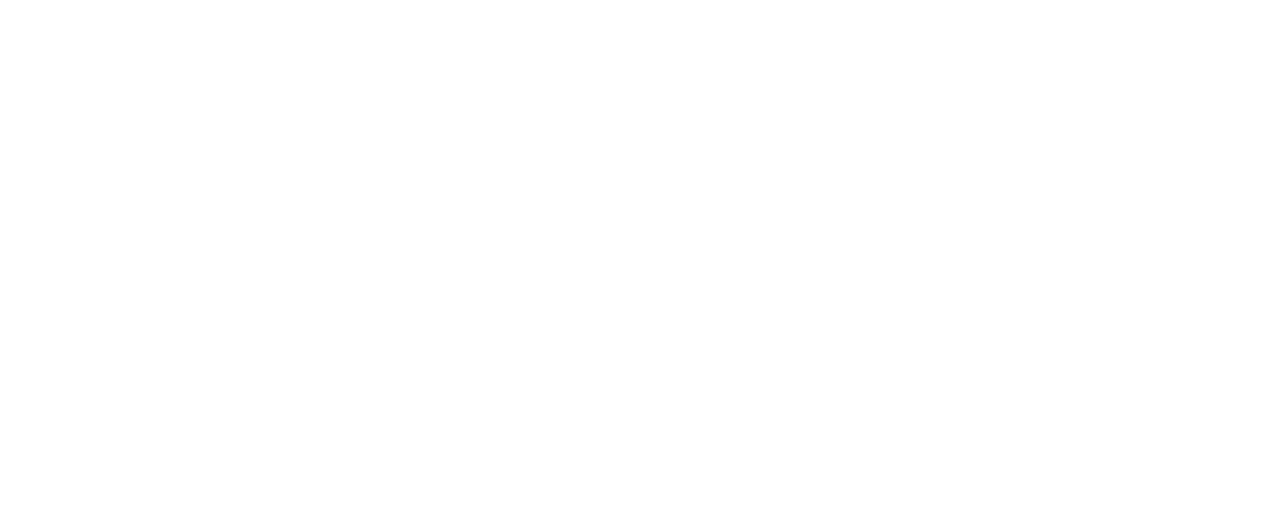
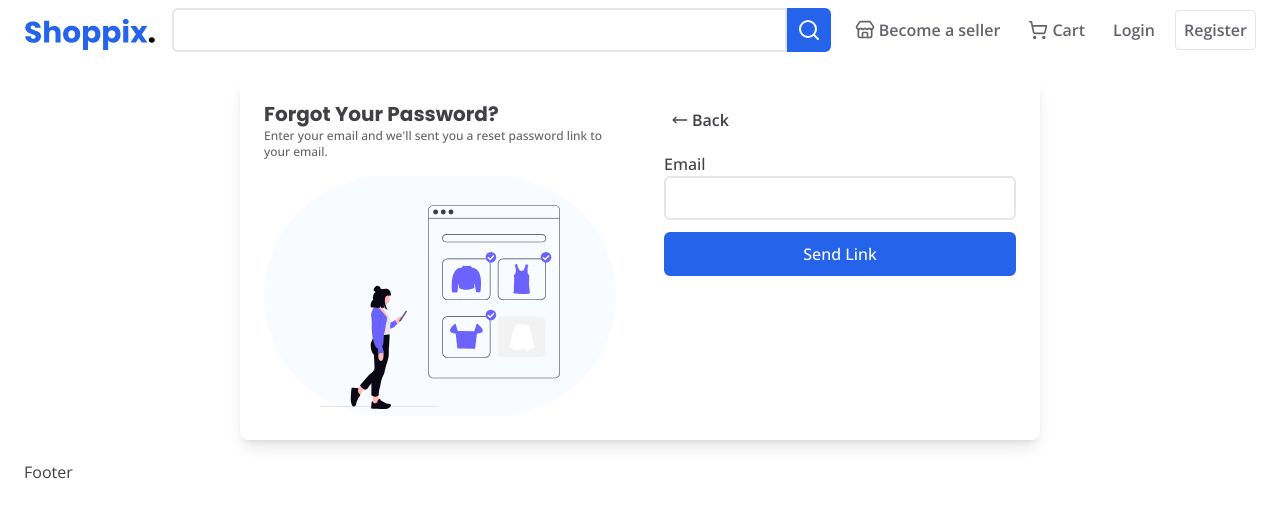
Before and after one commit to NikhilPatel177/Shoppix, a React (Vite) app in the folder frontend/: page /forgot_password in a window 1280 px wide. Before the commit this address had no page. Shown: the top 518 px of the page. Built offline with nearby package versions, Linux system fonts and the light colour scheme.

Commit message:
forgot password complete ui

```diff
--- a/frontend/src/features/auth/AuthRoutes.tsx
+++ b/frontend/src/features/auth/AuthRoutes.tsx
@@ -1,6 +1,10 @@
 import type { RouteObject } from 'react-router-dom';
 import { AuthPage } from './pages/AuthPage';
+import { ForgotPasswordPage } from './pages/ForgotPasswordPage';
+import { ResetPasswordPage } from './pages/ResetPasswordPage';
 
 export const authRoutes: RouteObject[] = [
   { path: '/auth', element: <AuthPage /> },
+  { path: '/forgot_password', element: <ForgotPasswordPage /> },
+  { path: '/reset_password', element: <ResetPasswordPage /> },
 ];
--- a/frontend/src/features/auth/components/AuthLayout.tsx
+++ b/frontend/src/features/auth/components/AuthLayout.tsx
@@ -53,7 +53,7 @@
         <section className="flex flex-col justify-between gap-4 p-2 xs:px-4 xs:pt-4 md:p-6">
           <div>
             <h1 className="text-xl font-bold font-poppins">{title}</h1>
-            <p className="hidden font-medium text-xs text-muted-foreground md:block">
+            <p className="font-medium text-xs text-muted-foreground md:block">
               {description}
             </p>
           </div>
--- /dev/null
+++ b/frontend/src/features/auth/forms/ForgotPasswordForm.tsx
@@ -0,0 +1,11 @@
+import { Button } from "@common/components/Button"
+import { LabelledInput } from "../components/LabelledInput"
+
+export const ForgotPasswordForm = () => {
+  return (
+   <form>
+    <LabelledInput name="email" label="Email"/>
+    <Button>Send Link</Button>
+   </form>
+  )
+}
--- a/frontend/src/features/auth/forms/LoginForm.tsx
+++ b/frontend/src/features/auth/forms/LoginForm.tsx
@@ -1,11 +1,20 @@
 import { Button } from '@common/components/Button';
 import { LabelledInput } from '../components/LabelledInput';
+import { Link } from 'react-router-dom';
 
 export const LoginForm = () => {
   return (
     <form>
       <LabelledInput name="identifier" label="Email or Phone" />
-      <LabelledInput name="password" label="Password" type="password" />
+      <div className="relative">
+        <Link
+          to={'/forgot_password'}
+          className="absolute top-0 right-0 text-sm font-medium text-primary"
+        >
+          Forgot Password?
+        </Link>
+        <LabelledInput name="password" label="Password" type="password" />
+      </div>
       <Button>Login</Button>
     </form>
   );
--- /dev/null
+++ b/frontend/src/features/auth/forms/ResetPasswordForm.tsx
@@ -0,0 +1,12 @@
+import { Button } from "@common/components/Button"
+import { LabelledInput } from "../components/LabelledInput"
+
+export const ResetPasswordForm = () => {
+  return (
+    <form>
+        <LabelledInput name="newPassword" label="New Password"/>
+        <LabelledInput name="confirmNewPassword" label="Confirm New Password"/>
+        <Button>Reset Password</Button>
+    </form>
+  )
+}
--- /dev/null
+++ b/frontend/src/features/auth/pages/ForgotPasswordPage.tsx
@@ -0,0 +1,14 @@
+import { AuthLayout } from '../components/AuthLayout';
+import { ForgotPasswordForm } from '../forms/ForgotPasswordForm';
+
+export const ForgotPasswordPage = () => {
+  return (
+    <AuthLayout
+      title="Forgot Your Password?"
+      description="Enter your email and we'll sent you a reset password link to your email."
+      canNavigateBack={true}
+    >
+      <ForgotPasswordForm />
+    </AuthLayout>
+  );
+};
--- /dev/null
+++ b/frontend/src/features/auth/pages/ResetPasswordPage.tsx
@@ -0,0 +1,13 @@
+import { AuthLayout } from '../components/AuthLayout';
+import { ResetPasswordForm } from '../forms/ResetPasswordForm';
+
+export const ResetPasswordPage = () => {
+  return (
+    <AuthLayout
+      title="Reset Password"
+      description="Enter a strong new password to help you login soon!"
+    >
+      <ResetPasswordForm />
+    </AuthLayout>
+  );
+};
```
